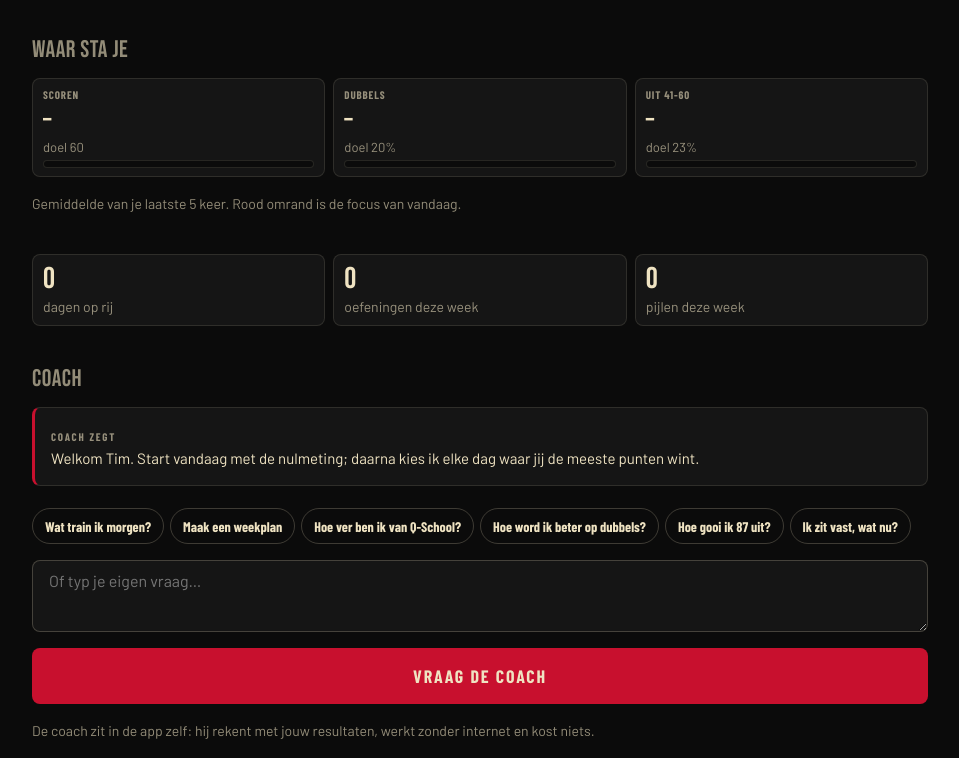
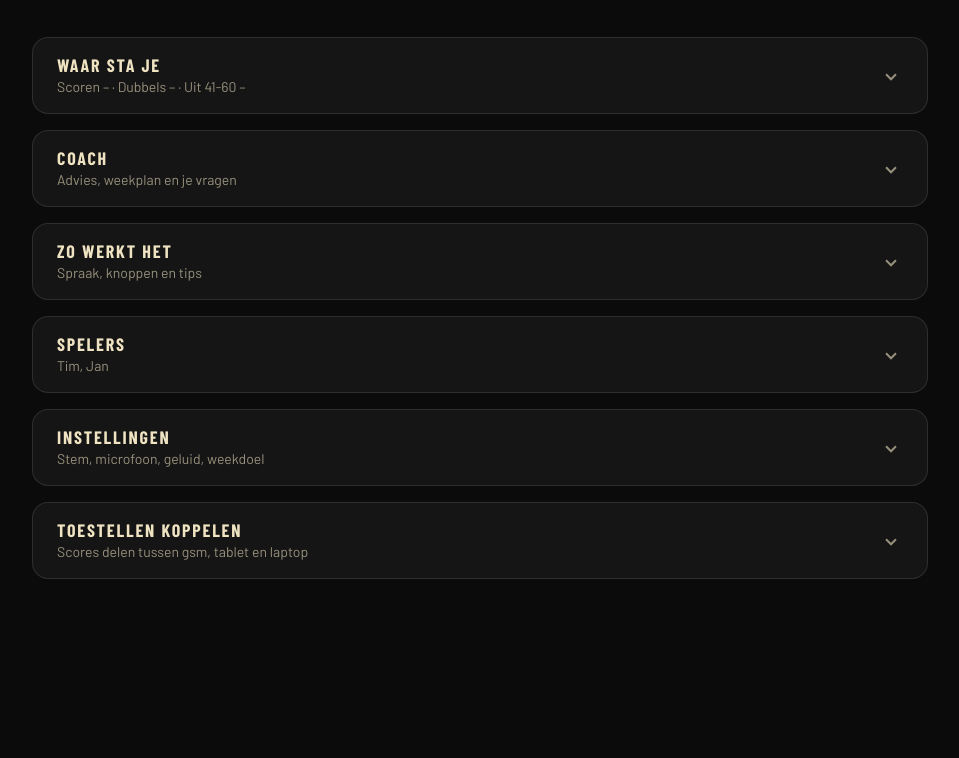
Before and after one commit to DisDRAXtion/Darttrainer, a plain HTML site: page index.html in a window 1280 px wide. Shown: the part 1182-1940 px from the top of the page, without its empty margins (160-1119 px from the left). After the commit the page ends 1809 px from the top, so only its background shows below. Drawn offline with Linux system fonts and the light colour scheme.

Commit message:
Refining from new option

```diff
--- a/index.html
+++ b/index.html
@@ -1358,7 +1358,7 @@ function goalStrip(){
   return '<div class="goals"><span class="kicker">Weekdoel · '+g+' oefeningen</span><div class="grow">'+store.data.players.map(p=>{ const n=weekCount(p.id), pct=Math.min(100,Math.round(100*n/g));
     return '<div class="gitem'+(n>=g?' done':'')+'"><span class="who2"><i class="dot" style="background:'+pColor(p.id)+'"></i>'+esc(p.name)+'</span><span class="tab">'+n+'/'+g+(n>=g?' ✓':'')+'</span><div class="bar"><i style="width:'+pct+'%;background:'+pColor(p.id)+'"></i></div></div>'; }).join('')+'</div></div>';
 }
-function renderHome(onlySecs){
+function renderHome(onlySecs,extra){
   const P=store.data.players, ph=store.data.phase||1;
   const resume=game && !gameDone(game) ? '<button class="resume" data-act="resume"><b>Verder met '+esc(getEx(game.ex).name)+'</b><span>Je was nog bezig. Tik om verder te gooien.</span></button>' : '';
   const favOpts=f=>range(1,20).map(n=>'<option value="'+n+'"'+(n===(f||20)?' selected':'')+'>D'+n+'</option>').join('');
@@ -1379,7 +1379,7 @@ function renderHome(onlySecs){
     +'<div class="setrow"><span>Geluid bij raak/mis</span><div class="seg" role="group" aria-label="Geluid"><button data-act="sound" data-v="1" aria-pressed="'+(store.data.sound!==false)+'">Aan</button><button data-act="sound" data-v="0" aria-pressed="'+(store.data.sound===false)+'">Uit</button></div></div>'
     +(voice.mode==="web"?'<div class="setrow"><span>Spraak</span><div class="seg" role="group" aria-label="Taal spraak"><button data-act="lang" data-v="nl-BE" aria-pressed="'+((store.data.lang||"nl-BE")==="nl-BE")+'">Vlaams</button><button data-act="lang" data-v="nl-NL" aria-pressed="'+(store.data.lang==="nl-NL")+'">Nederlands</button></div></div>':'');
   const linked=sync.on();
-  const secsH='<div class="secs">'
+  const secsH='<div class="secs">'+(extra||'')
    + secHTML("help","Zo werkt het","Spraak, knoppen en tips",helpHTML())
    + secHTML("players","Spelers",P.map(p=>p.name).join(", "),'<div class="players">'+players+'</div>')
    + secHTML("settings","Instellingen","Stem, microfoon, geluid, weekdoel",settings)
@@ -1630,7 +1630,7 @@ function renderToday(){
   const ft=FOCUS_TXT[pl.focus][0], fw=FOCUS_TXT[pl.focus][1];
   const startLbl=all?'Nog een ronde':nDone?'Verder ('+nDone+'/'+pl.list.length+' klaar)':'Start training';
   const areas='<div class="areas">'+Object.entries(A).map(([k,a])=>'<div class="area'+(k===pl.focus?' weak':'')+'"><span class="kicker" style="font-size:11px;letter-spacing:.08em">'+esc(a.n)+'</span><span class="v tab">'+(a.v==null?'–':a.fmt(a.v))+'</span><span class="muted">doel '+a.fmt(a.t)+'</span><div class="bar"><i style="width:'+(a.r==null?0:Math.min(100,Math.round(a.r*100)))+'%;background:'+(a.r!=null&&a.r>=1?'var(--green)':'var(--red)')+'"></i></div></div>').join('')+'</div>';
-  const coach=coachHTML();
+  const coach=secHTML("coach","Coach",coachSub(pid),coachHTML());
   $("#app").innerHTML='<div class="wrap">'
    +'<div class="hero">'+boardSVG()+'<div><h1>Dart<span>trainer</span></h1><p class="muted">Elke dag een stap dichter bij Q-School</p></div></div>'
    + navHTML() + (voice.on()?voiceBar():'') + resume + who
@@ -1638,10 +1638,7 @@ function renderToday(){
    +'<button class="session" data-act="today"><span class="play-ic" aria-hidden="true">▶</span><span><b>'+startLbl+'</b><span>'+(ids.length>1?'Samen, om de beurt · ':'')+'De app gaat vanzelf door naar de volgende oefening</span></span></button>'
    +'<ol class="plan">'+items+'</ol></div>'
    +'<div class="qroute">'+ringSVG(L,G)+'<div><span class="kicker">Route naar Q-School · '+esc(pName(pid))+'</span><p style="margin:4px 0 10px">'+gap+'</p>'+ladder+'</div></div>'
-   +'<section><h2>Waar sta je</h2>'+areas+'<p class="muted small">Gemiddelde van je laatste 5 keer. Rood omrand is de focus van vandaag.</p></section>'
-   +'<div class="minis"><div><b class="tab">'+streakOf(pid)+'</b><span class="muted small">dagen op rij</span></div><div><b class="tab">'+weekCount(pid)+((D.weekGoal||0)?'<span class="of">/'+D.weekGoal+'</span>':'')+'</b><span class="muted small">oefeningen deze week</span></div><div><b class="tab">'+dartsWeek(pid)+'</b><span class="muted small">pijlen deze week</span></div></div>'
-   + coach
-   + renderHome(true)
+   + renderHome(true, secHTML("stand","Waar sta je",Object.values(A).map(a=>a.n+" "+(a.v==null?"–":a.fmt(a.v))).join(" · "),areas+'<p class="muted small">Gemiddelde van je laatste 5 keer. Rood omrand is de focus van vandaag.</p>'+'<div class="minis"><div><b class="tab">'+streakOf(pid)+'</b><span class="muted small">dagen op rij</span></div><div><b class="tab">'+weekCount(pid)+((D.weekGoal||0)?'<span class="of">/'+D.weekGoal+'</span>':'')+'</b><span class="muted small">oefeningen deze week</span></div><div><b class="tab">'+dartsWeek(pid)+'</b><span class="muted small">pijlen deze week</span></div></div>')+coach)
    +'</div>';
 }
 function routeStatsHTML(){
@@ -1821,17 +1818,18 @@ function ansFinishing(pid){
   return lines.join("\n");
 }
 /* --- weergave --- */
+function coachSub(pid){ const n=(store.data.coach||[]).filter(c=>c.pid===pid).length; return "Advies, weekplan en je vragen"+(n?" · "+n+" gesteld":""); }
 function coachHTML(){
   const pid=mePid(), log=(store.data.coach||[]).filter(c=>c.pid===pid), show=coachAll?log:log.slice(-3);
   const items=show.map(c=>'<div class="cq"><span class="muted small">'+dShort(c.at)+' · jij</span><p>'+esc(c.q)+'</p></div><div class="coachbox">'+esc(c.a)+((c.ex||[]).filter(id=>EX[id]).length?'<div class="nchips">'+c.ex.filter(id=>EX[id]).map(id=>'<button data-act="cstart" data-ex="'+id+'">▶ '+esc(EX[id].name)+'</button>').join('')+'</div>':'')+'</div>').join('');
-  return '<section><h2>Coach</h2>'
+  return ''
    +'<div class="coachbox"><span class="kicker" style="font-size:11px">Coach zegt</span>\n'+esc(coachInsight(pid))+'</div>'
    +(log.length>3?'<button class="linkbtn" data-act="call">'+(coachAll?'Toon alleen de laatste 3':'Toon alle '+log.length+' vragen')+'</button>':'')
    +(items?'<div class="clog">'+items+'</div>':'')
    +'<div class="nchips">'+COACH_CHIPS.map(q=>'<button data-act="cchip" data-q="'+esc(q)+'">'+esc(q)+'</button>').join('')+'</div>'
    +'<textarea id="cq" placeholder="Of typ je eigen vraag…" aria-label="Vraag aan de coach">'+esc(coachDraft)+'</textarea>'
    +'<button class="primary" data-act="cask">Vraag de coach</button>'
-   +'<p class="muted small">De coach zit in de app zelf: hij rekent met jouw resultaten, werkt zonder internet en kost niets.</p></section>';
+   +'<p class="muted small">De coach zit in de app zelf: hij rekent met jouw resultaten, werkt zonder internet en kost niets.</p>';
 }
 function askCoach(q){
   q=String(q||"").trim(); if(!q) return;
--- a/sw.js
+++ b/sw.js
@@ -1,5 +1,5 @@
 // Darttrainer: werkt ook zonder internet. Nieuwe versie? Verhoog VERSION.
-const VERSION = "darttrainer-v4";
+const VERSION = "darttrainer-v5";
 const FILES = [
   "./", "index.html", "manifest.webmanifest", "apple-touch-icon.png", "icon-192.png", "icon-512.png",
   "fonts/barlow-condensed-latin-600-normal.woff2", "fonts/barlow-condensed-latin-700-normal.woff2",
```
